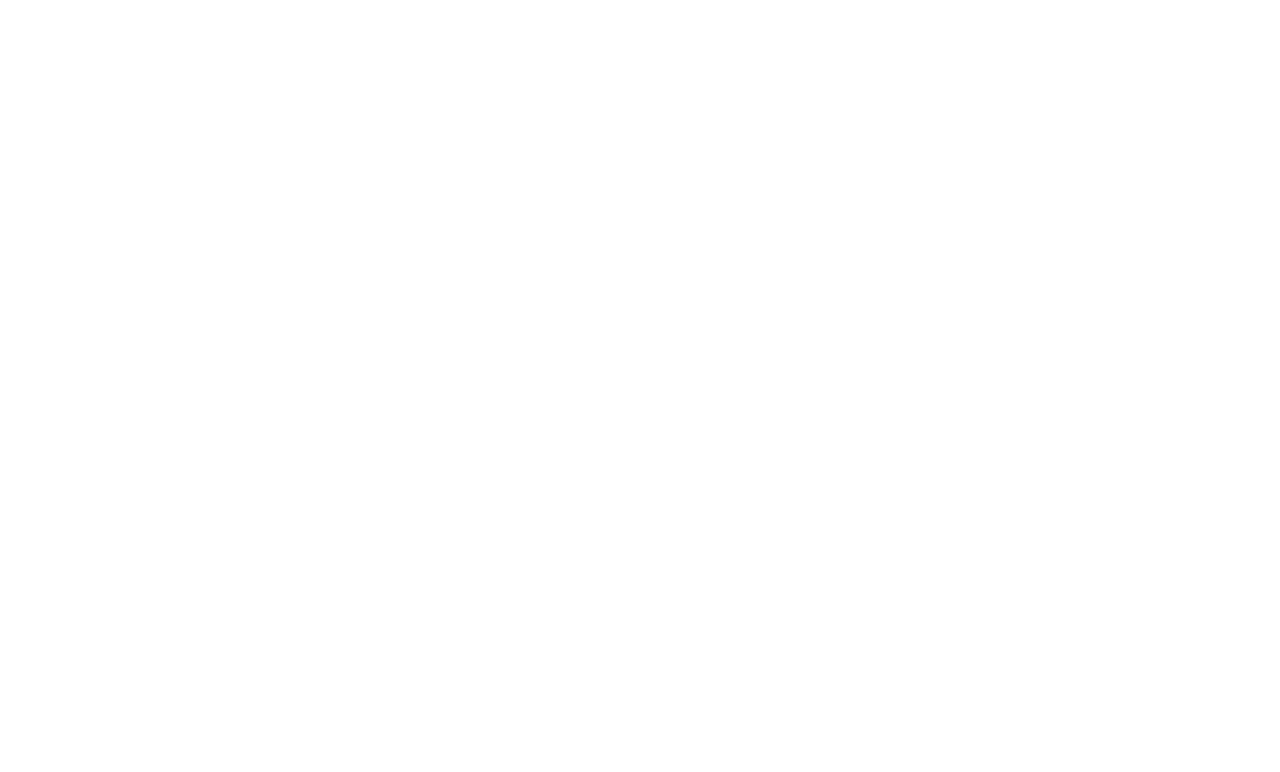
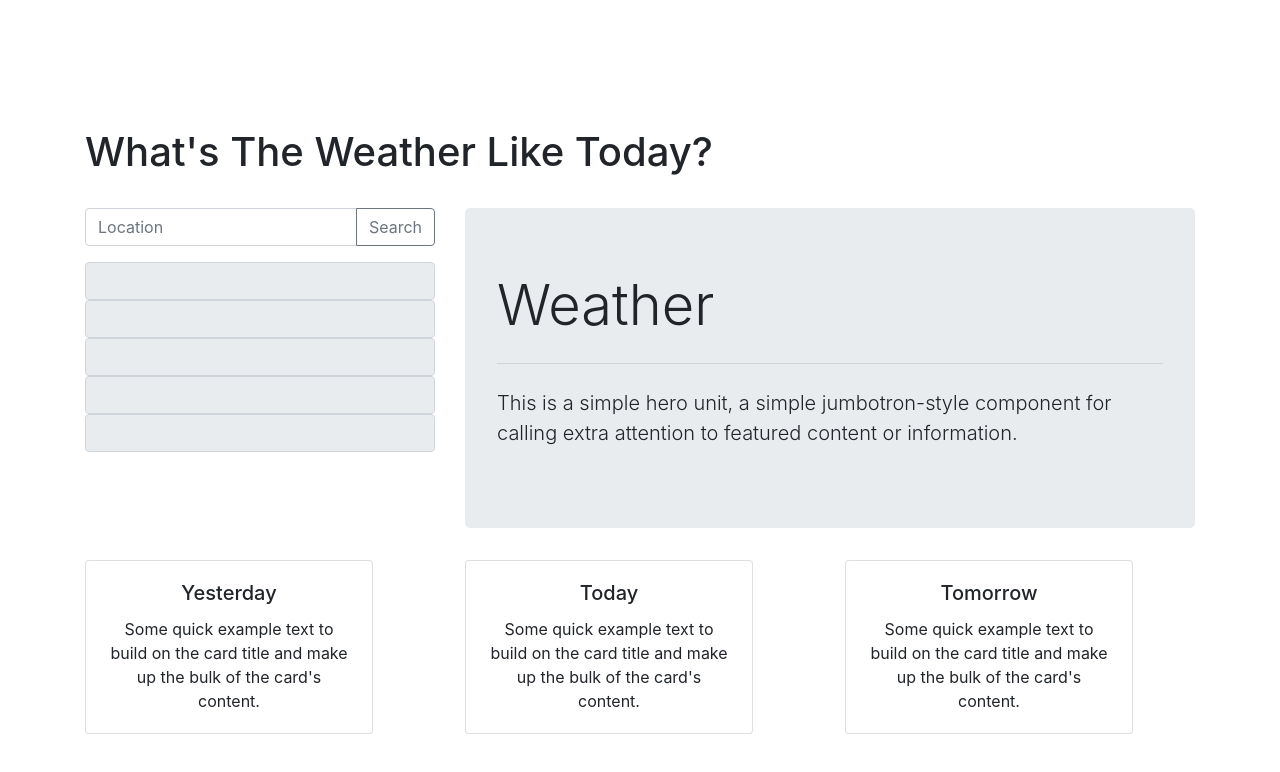
Before and after one commit to Jonathan-J-Choi/weather-dashboard.github.io, a plain HTML site: page index.html in a window 1280 px wide. Drawn offline with nearby package versions, Linux system fonts and the light colour scheme.

Commit message:
scaffolding

```diff
--- a/index.html
+++ b/index.html
@@ -20,7 +20,79 @@
     <link rel="stylesheet" href="style.css" />
     <title>Weather Dashboard</title>
   </head>
+
   <body>
+    <!-- Search bar -->
+    <div class="container" id="dash">
+      <h1>What's The Weather Like Today?</h1>
+      <br>
+      <div class="row">
+        <div class="col-4">
+          <div class="input-group mb-3">
+            <!-- Text input -->
+            <input type="text" class="form-control" id="srch" placeholder="Location">
+            <div class="input-group-append">
+              <!-- Search Button -->
+              <button class="btn btn-outline-secondary" id="srchBtn" type="button">Search</button>
+            </div>
+          </div>
+            <!-- Past Searches -->
+            <div id="pstSrch">
+            <input type="text" class="form-control" readonly>
+            <input type="text" class="form-control" readonly>
+            <input type="text" class="form-control" readonly>
+            <input type="text" class="form-control" readonly>
+            <input type="text" class="form-control" readonly>
+            </div>
+        </div>
+
+        <!-- Main window -->
+        <div class ="col-8">
+          <div class="jumbotron">
+            <h1 class="display-4">Weather</h1>
+            <hr class="my-4">
+            <p class="lead" id="mainDisp">This is a simple hero unit, a simple jumbotron-style component for calling extra attention to featured content or information.</p>
+          </div>
+        </div>
+
+
+        <!-- Daily Weather Cards -->
+        <!-- Yesterday -->
+      <div class ="container">
+        <div class="row text-center">
+          <div class="col-sm-4">
+            <div class="card" style="width: 18rem;">
+              <div class="card-body">
+                <h5 class="card-title">Yesterday</h5>
+                <p class="card-text" id="yest">Some quick example text to build on the card title and make up the bulk of the card's content.</p>
+              </div>
+            </div>
+          </div>
+
+          <!-- Today -->
+          <div class="col-sm-4">
+            <div class="card" style="width: 18rem;">
+              <div class="card-body">
+                <h5 class="card-title">Today</h5>
+                <p class="card-text" id="tod">Some quick example text to build on the card title and make up the bulk of the card's content.</p>
+              </div>
+            </div>
+          </div>
+
+          <!-- Tomorrow -->
+          <div class="col-sm-4">
+            <div class="card" style="width: 18rem;">
+              <div class="card-body">
+                <h5 class="card-title">Tomorrow</h5>
+                <p class="card-text" id="tom">Some quick example text to build on the card title and make up the bulk of the card's content.</p>
+              </div>
+            </div>
+          </div>
+        </div>
+      </div>
+    </div>
+
+
     <!-- Scripts -->
     <script type="text/javascript" src="https://cdnjs.cloudflare.com/ajax/libs/jquery/3.2.1/jquery.min.js"></script>
     <script src="script.js"></script>
--- a/script.js
+++ b/script.js
@@ -0,0 +1,7 @@
+var srch = document.getElementById("srch");
+var srchBtn = document.getElementById("srchBtn");
+var pstSrch = document.getElementById("pstSrch");
+var mainDisp = document.getElementById("mainDisp");
+var yest = document.getElementById("yest");
+var tod = document.getElementById("tod");
+var tom = document.getElementById("tom");
--- a/style.css
+++ b/style.css
@@ -0,0 +1,3 @@
+#dash{
+  margin-top: 8em;
+}
```
